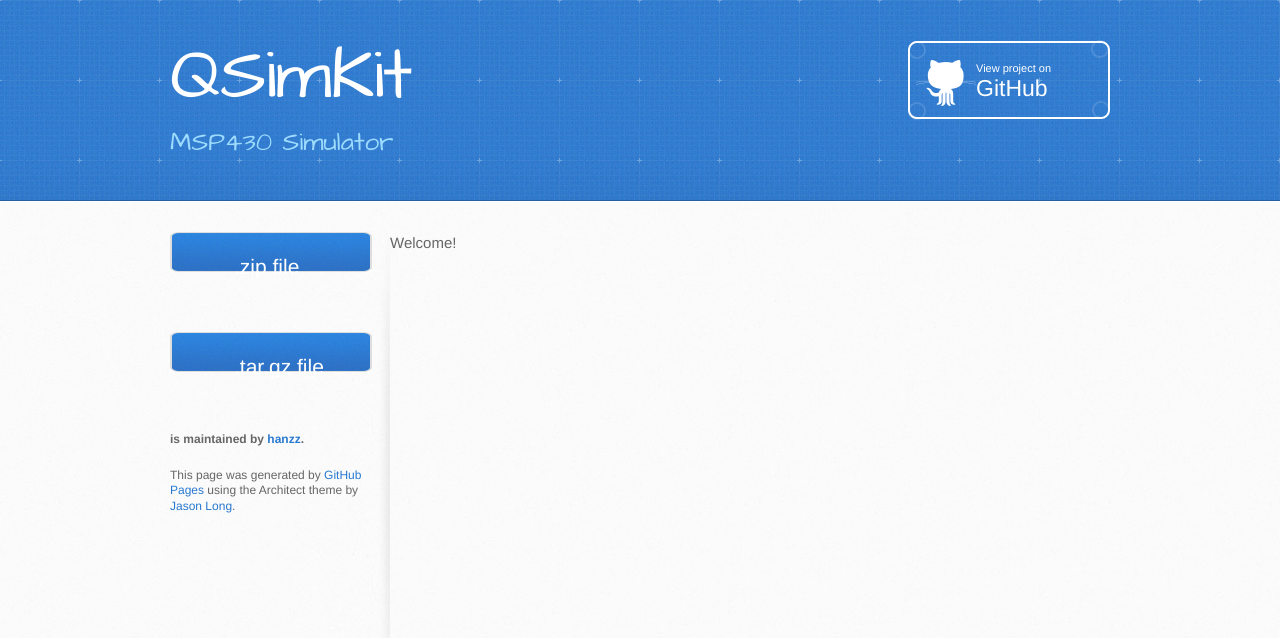
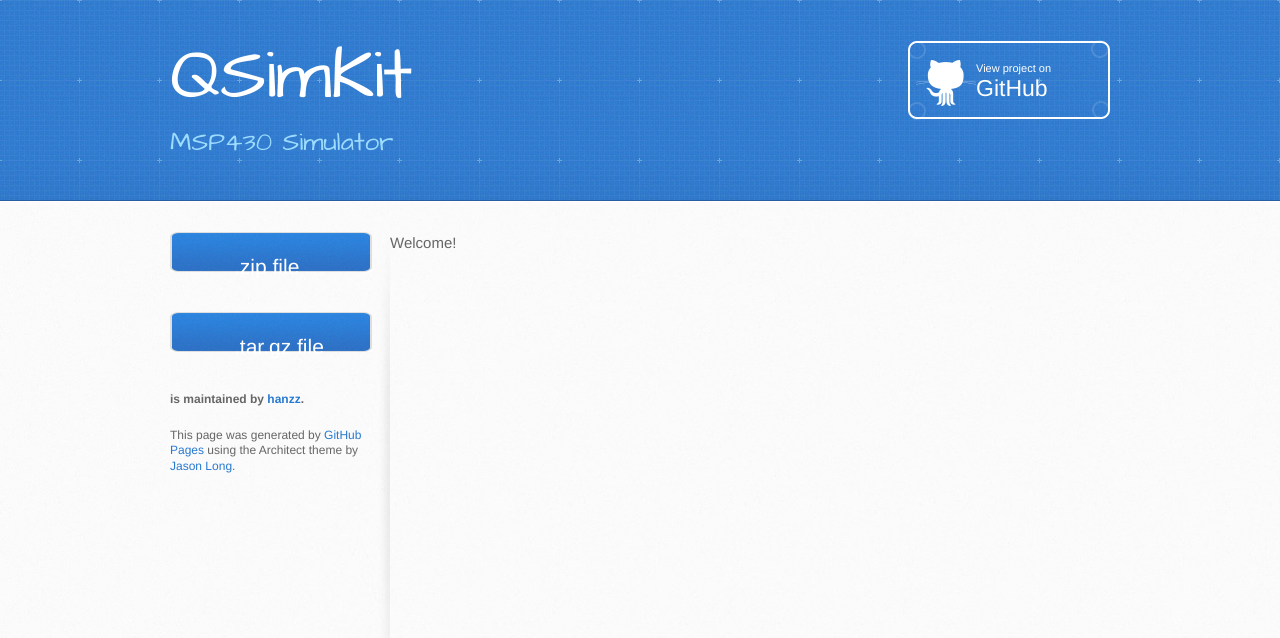
Before and after one commit to jankaluza/qsimkit, a Jekyll site: the page built from index.html, in a window 1280 px wide. Shown: the top 638 px of the page. Built offline with Jekyll 4.4.1, drawn with Linux system fonts in a browser that asks for light colours; Markdown is read by kramdown in place of the engine named in the settings.

Commit message:
sidebar update

```diff
--- a/stylesheets/stylesheet.css
+++ b/stylesheets/stylesheet.css
@@ -153,7 +153,7 @@
   padding-left: 64px;
   display: block;
   background: transparent url(../images/download-button.png) 0 0 no-repeat;
-  margin-bottom: 20px;
+/*   margin-bottom: 20px; */
   font-size: 21px;
 }
 
```
Also changed, not shown: _layouts/default.html (+2 -6 lines).
